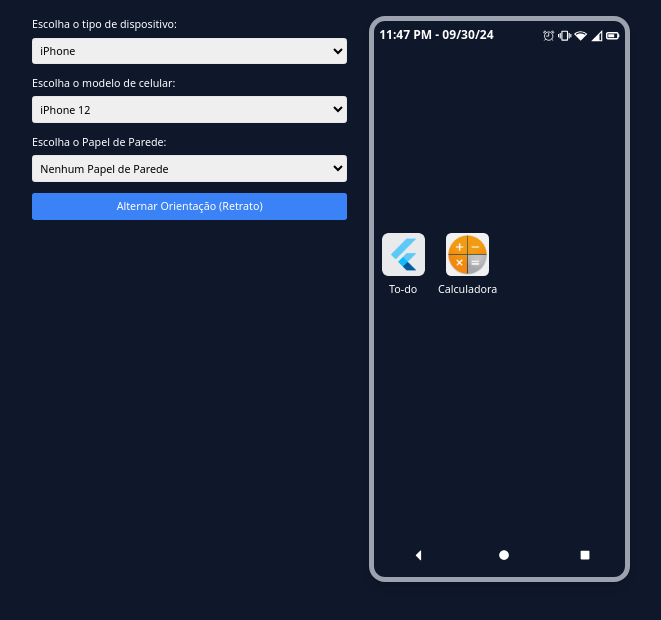
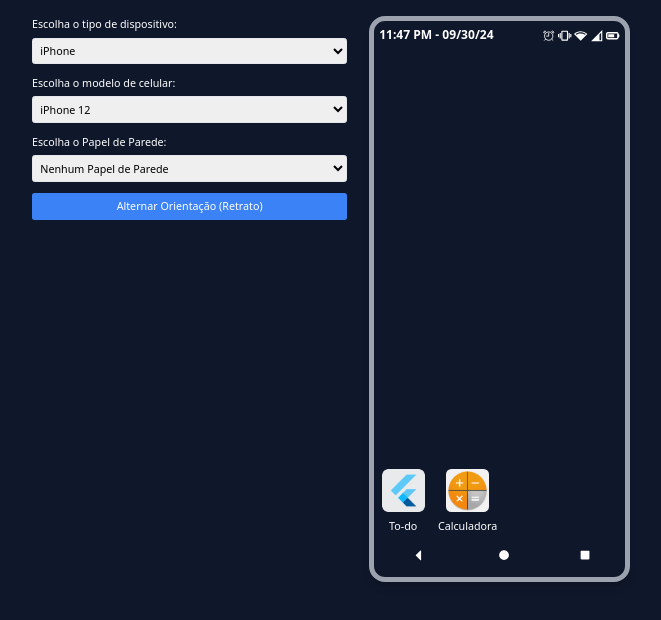
Before and after one commit to hiag0liveira/virtual-cell-phone, a React (Vite) app: page / in a window 1280 px wide. Shown: the top 620 px of the page, without its empty margins (309-970 px from the left). Built offline with nearby package versions, Linux system fonts and the light colour scheme.

Commit message:
fix: grid apps home

```diff
--- a/src/pages/Home.tsx
+++ b/src/pages/Home.tsx
@@ -29,11 +29,11 @@ const Home: React.FC = () => {
   };
 
   return (
-    <div className="grid grid-cols-4 gap-2 h-64 items-end mt-28">
+    <div className="grid grid-cols-4 gap-2  h-full items-end ">
       {apps.map((app) => (
         <div
           key={app.name}
-          className="text-center cursor-pointer"
+          className="text-center cursor-pointer mt-24"
           onClick={() => handleOpenApp(app)}
         >
           <img
```
